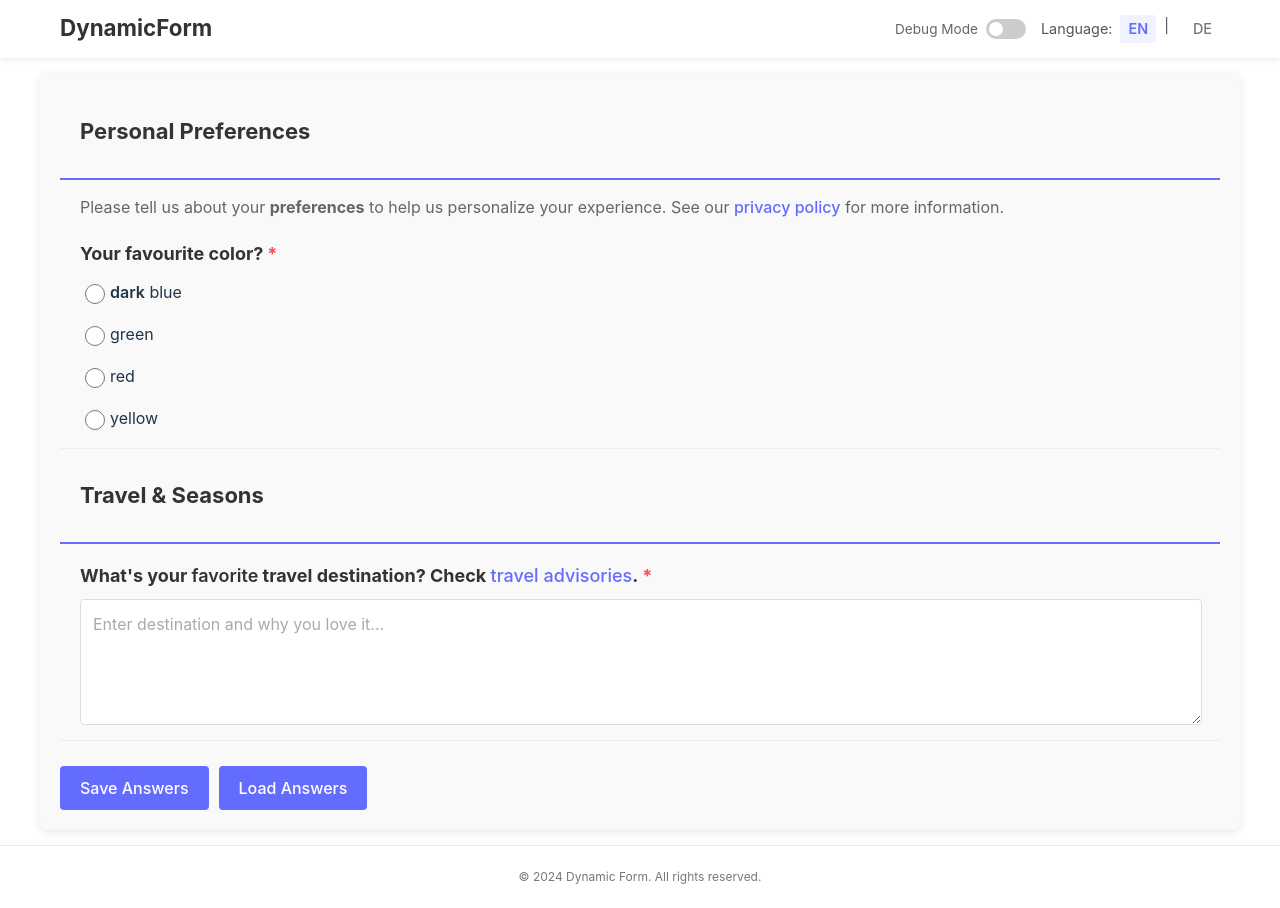
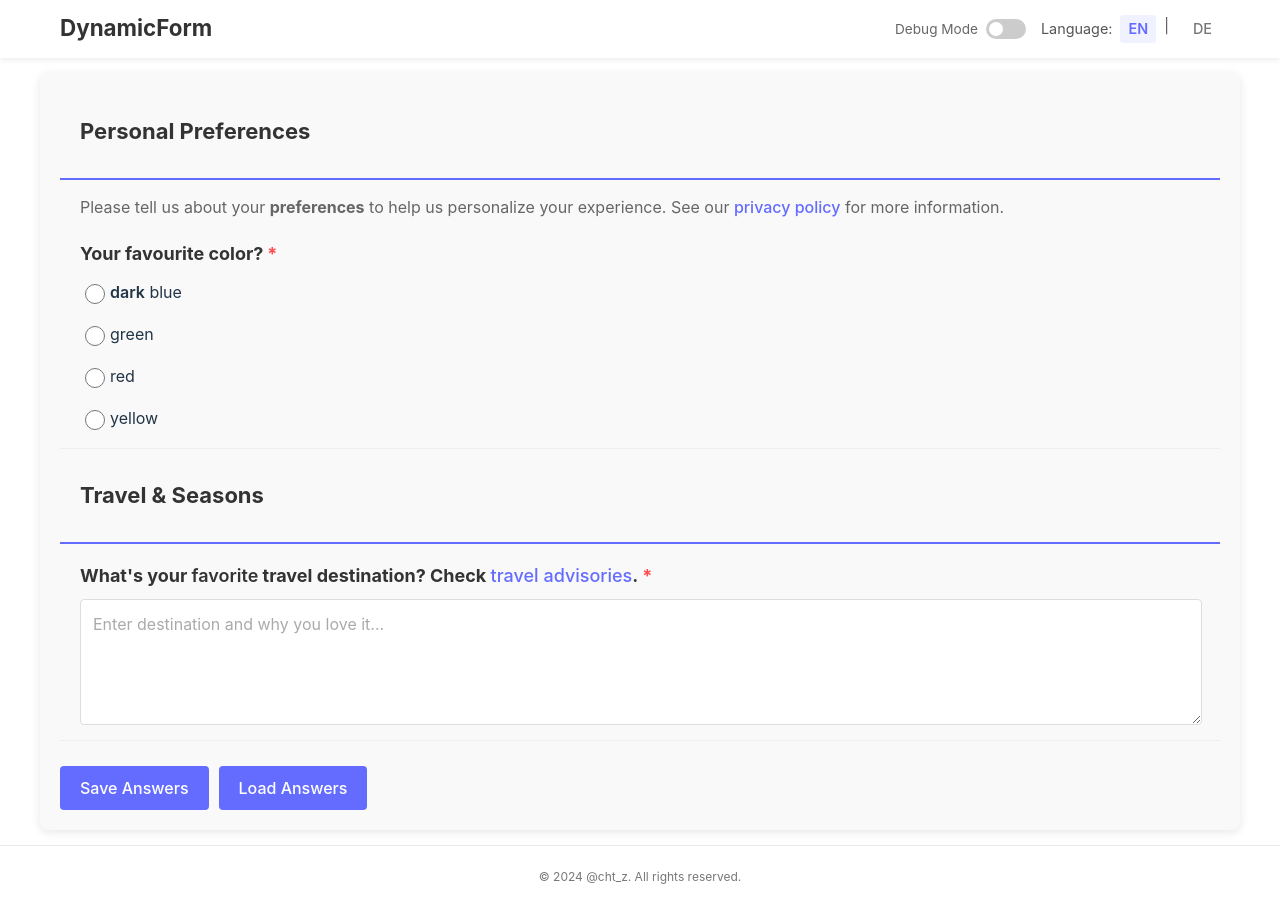
Before and after one commit to chtz/cursordemo_dynamicform, a React (Vite) app: page / in a window 1280 px wide. Built offline with nearby package versions, Linux system fonts and the light colour scheme.

Commit message:
OSS added

```diff
--- a/src/App.jsx
+++ b/src/App.jsx
@@ -95,7 +95,7 @@ function App() {
       errorLoading: "Error loading answers",
       questionsReset: "All data reset to default and cleared from storage",
       answersCleared: "Answers have been cleared",
-      footer: "© 2024 Dynamic Form. All rights reserved.",
+      footer: "© 2024 @cht_z. All rights reserved.",
       language: "Language"
     },
     de: {
@@ -119,7 +119,7 @@ function App() {
       errorLoading: "Fehler beim Laden der Antworten",
       questionsReset: "Alle Daten auf Standardwerte zurückgesetzt und aus dem Speicher gelöscht",
       answersCleared: "Antworten wurden gelöscht",
-      footer: "© 2024 Dynamisches Formular. Alle Rechte vorbehalten.",
+      footer: "© 2024 @cht_z. Alle Rechte vorbehalten.",
       language: "Sprache"
     }
   };
```
Also changed, not shown: 1 other file (tests, documents, lock files or other folders).
